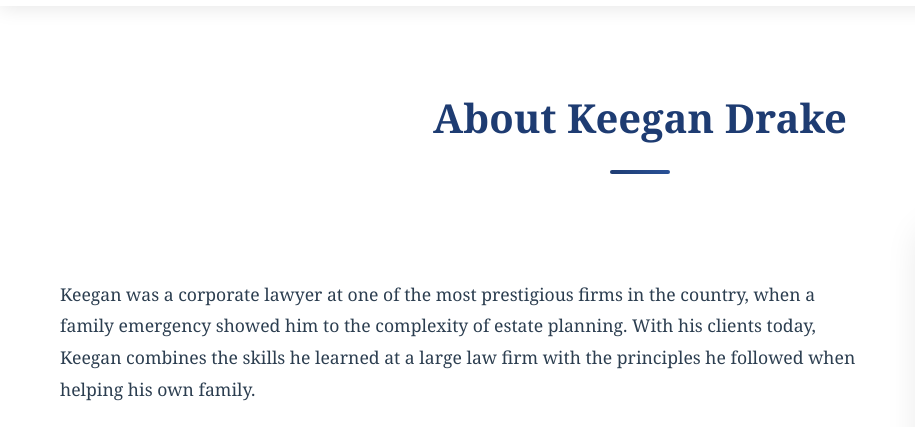
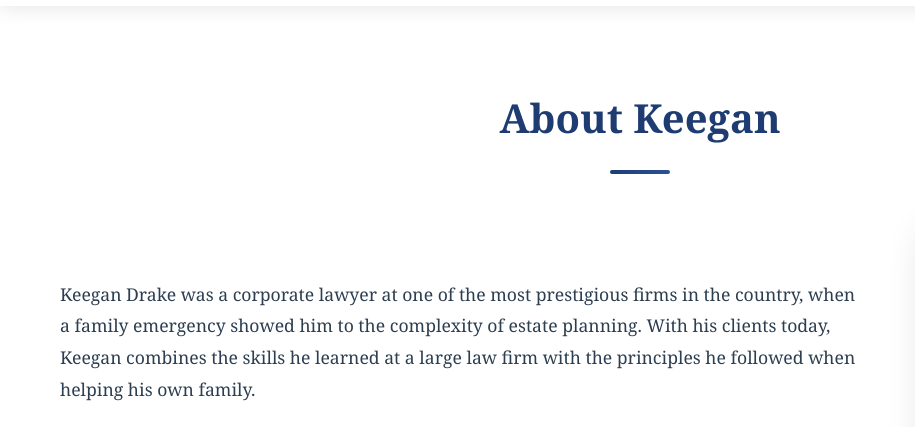
Before and after one commit to keeganbloom/drake-legal-site, a plain HTML site: page index.html in a window 1280 px wide. Shown: the part 302-729 px from the top of the page, 0-915 px from the left. Drawn offline with Linux system fonts and the light colour scheme.

Commit message:
Update index.html

```diff
--- a/index.html
+++ b/index.html
@@ -292,10 +292,10 @@
     <main>
         <section id="about" class="fade-in">
             <div class="container">
-                <h2>About Keegan Drake</h2>
+                <h2>About Keegan</h2>
                 <div class="about-content">
                     <div class="about-text">
-                        <p>Keegan was a corporate lawyer at one of the most prestigious firms in the country, when a family emergency showed him to the complexity of estate planning. With his clients today, Keegan combines the skills he learned at a large law firm with the principles he followed when helping his own family.</p>
+                        <p>Keegan Drake was a corporate lawyer at one of the most prestigious firms in the country, when a family emergency showed him to the complexity of estate planning. With his clients today, Keegan combines the skills he learned at a large law firm with the principles he followed when helping his own family.</p>
 
                         <p>Keegan belongs to the Trusts & Estates section of the Colorado Bar Association. He earned a JD/MBA from Duke University, where he was an editor of the law review. He holds law licenses in Colorado and New York, and is a licensed real estate broker in Colorado.</p>
                     </div>
```
